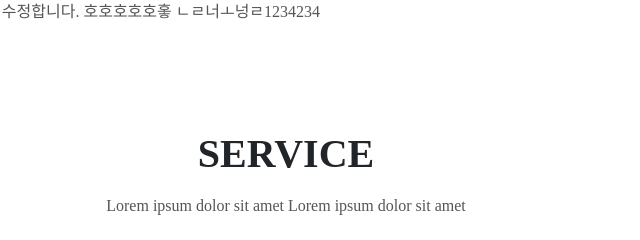
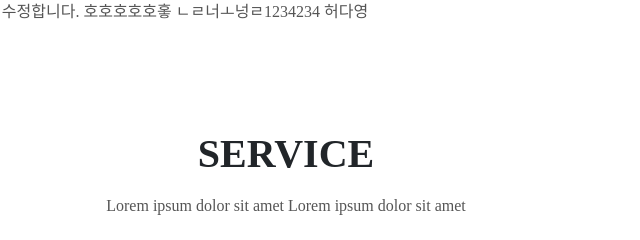
Before and after one commit to m-kyu/test-1, a plain HTML site: page index.html in a window 1280 px wide. Shown: the top 240 px of the page, 354-994 px from the left. Drawn offline with nearby package versions, Linux system fonts and the light colour scheme.

Commit message:
Update index.html

```diff
--- a/index.html
+++ b/index.html
@@ -26,6 +26,7 @@
         내용을 다시 수정합니다.
         호호호호호홓
         ㄴㄹ너ㅗ넝ㄹ1234234
+        허다영
     </aside>
     <header>
         <div>
```
